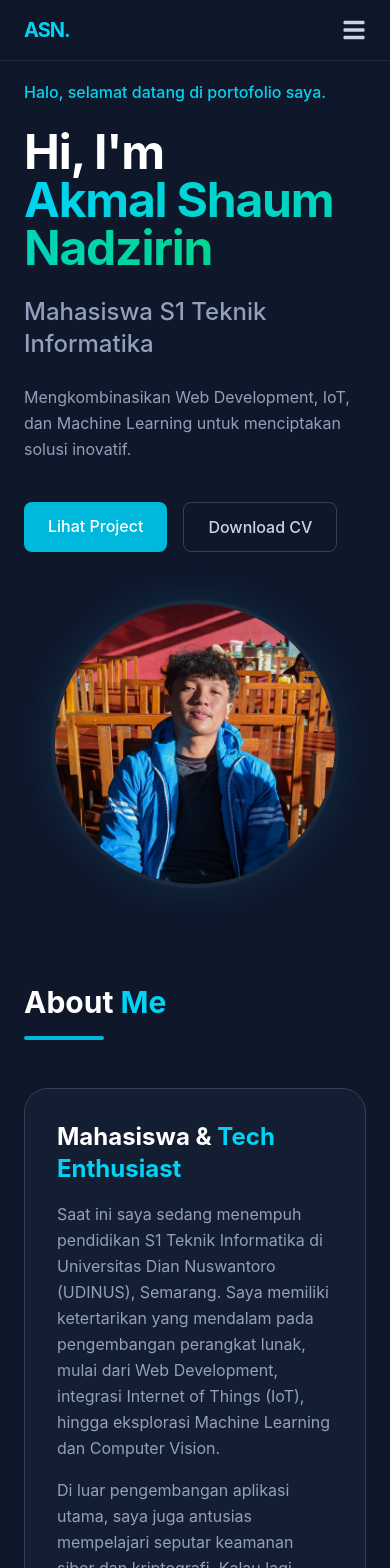
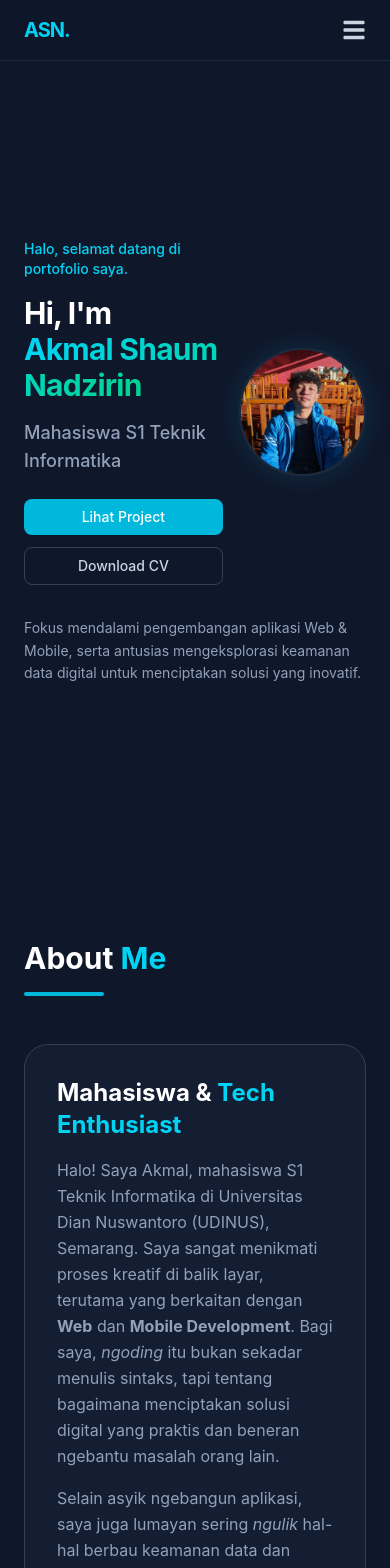
Before and after one commit to Nadzirin26/portofolio-web, a React (Vite) app: page / in a window 390 px wide. Shown: the top 1568 px of the page. Built offline with nearby package versions, Linux system fonts and the light colour scheme.

Commit message:
Update tampilan Hero, Navbar HP, dan Sinkronisasi Data

```diff
--- a/public/cv-premium.html
+++ b/public/cv-premium.html
@@ -123,20 +123,24 @@
             <h2><i class="fas fa-users"></i> Organisasi</h2>
             <div class="edu-item">
                 <h3>UKM Bulutangkis UDINUS</h3>
-                <p>Anggota Aktif</p>
+                <p>Sebagai Koor Divisi Kepelatihan</p>
+                <p>Anggota Aktif Periode 2024 - 2026</p>
             </div>
 
             <h2><i class="fas fa-calendar-check"></i> Event Kampus</h2>
             <div class="edu-item">
                 <h3>Dinus Badminton Cup 8</h3>
+                <p>Sebagai Divisi Acara</p>
                 <p>7 - 8 Februari 2026</p>
             </div>
             <div class="edu-item">
                 <h3>KKN Aktivis 2025</h3>
+                <p>Sebagai Divisi Dekdok</p>
                 <p>11 - 14 Juni 2025</p>
             </div>
             <div class="edu-item">
                 <h3>Dinus Badminton Cup 7</h3>
+                <p>Sebagai Divisi Sponsor</p>
                 <p>25 - 26 Januari 2025</p>
             </div>
         </div>
@@ -147,20 +151,18 @@
             <div class="header-role">Mobile & Web Developer</div>
 
             <p class="profile-text">
-                Saya adalah mahasiswa Teknik Informatika yang fokus mendalami dunia pengembangan aplikasi <i>Mobile</i> dan <i>Web Development</i>. Bagi saya, membangun aplikasi adalah tantangan seru untuk menciptakan sistem yang bener-bener membantu mempermudah bisnis kasir konvensional hingga platform komunitas digital. Selain senang ngulik integrasi arsitektur <i>frontend</i> dengan cloud database, saya juga tertarik pada topik pengamanan data digital.
+                Saya adalah mahasiswa Teknik Informatika yang fokus mendalami dunia pengembangan aplikasi <i>Mobile</i> dan <i>Web Development</i>. Bagi saya, membangun aplikasi adalah tantangan seru untuk menciptakan sistem yang bener-bener membantu mempermudah bisnis kasir konvensional hingga platform komunitas digital. Selain senang ngulik integrasi arsitektur <i>frontend</i> dengan cloud database dan tertarik pada topik pengamanan data digital, saya juga rutin bermain badminton untuk menjaga fisik dan pikiran tetap <i>fresh</i> di sela-sela kesibukan <i>ngoding</i>.
             </p>
-
-            <div class="section-title"><i class="fas fa-briefcase"></i> Proyek & Eksplorasi</div>
-
+            <div class="section-title"><i class="fas fa-briefcase"></i> Proyek & Eksplorasi Akademik</div>
             <div class="exp-item">
                 <div class="exp-header">
                     <div class="exp-title">Aplikasi Mobile POS: WarungKu</div>
                     <div class="exp-date">Capstone Project</div>
                 </div>
-                <div class="exp-company">Aplikasi Kasir & Manajemen Inventori Digital</div>
+                <div class="exp-company">Tugas Akhir Mata Kuliah Pemrograman Mobile</div>
                 <ul class="exp-desc">
-                    <li>Melihat pembukuan warung konvensional yang sering berantakan, saya ngebangun aplikasi Point of Sale (POS) berbasis mobile ini dari tahap perancangan skema database hingga integrasi fitur sistemnya.</li>
-                    <li>Ngerancang dua hak akses interaktif: Admin (untuk CRUD produk pakai barcode scanner, pencatatan stok in/out dengan bukti foto, dan grafik analitik) serta Guest (untuk checkout barang & bayar instan via QR Code).</li>
+                    <li>Sebagai pemenuhan Capstone Project, saya merancang dan membangun aplikasi kasir (POS) ini dari nol untuk tujuan digitalisasi pembukuan warung konvensional.</li>
+                    <li>Fokus pengerjaan meliputi perancangan skema database di Supabase hingga implementasi dua hak akses (Admin & Guest), lengkap dengan integrasi fitur scan barcode dan pembayaran via QR Code.</li>
                 </ul>
                 <div class="tech-stack">Stack: Flutter, Provider State Management, Supabase, PostgreSQL</div>
             </div>
@@ -168,12 +170,12 @@
             <div class="exp-item">
                 <div class="exp-header">
                     <div class="exp-title">Aplikasi Web: Project Fish It</div>
-                    <div class="exp-date">2026</div>
+                    <div class="exp-date">UAS Project (2026)</div>
                 </div>
-                <div class="exp-company">Prototipe Bisnis & Platform Komunitas</div>
+                <div class="exp-company">Tugas Ujian Akhir Semester (Pengembangan Web)</div>
                 <ul class="exp-desc">
-                    <li>Berawal dari susahnya nyari wadah diskusi dan jual-beli yang aman buat pecinta ikan hias, saya ngebangun platform web ini sebagai solusi marketplace mini berskala komunitas.</li>
-                    <li>Nggak cuma bikin forum interaktif, saya juga ngerancang alur sistem logistik pengiriman khusus hewan hidup agar transaksinya berjalan transparan dan aman.</li>
+                    <li>Project web ini saya kembangkan sebagai tugas UAS untuk menjawab studi kasus pembuatan wadah diskusi dan jual-beli yang aman bagi komunitas pecinta ikan hias.</li>
+                    <li>Selain mengoding fitur forum interaktif, saya juga ditantang untuk merancang purwarupa alur sistem logistik pengiriman khusus hewan hidup beserta analisis bisnisnya (SWOT).</li>
                 </ul>
                 <div class="tech-stack">Stack: React, Tailwind CSS, PHP (CodeIgniter 4)</div>
             </div>
@@ -181,12 +183,12 @@
             <div class="exp-item">
                 <div class="exp-header">
                     <div class="exp-title">Eksplorasi Keamanan: Kriptografi & Steganografi</div>
-                    <div class="exp-date">Proyek Kampus</div>
+                    <div class="exp-date">Proyek Mata Kuliah</div>
                 </div>
-                <div class="exp-company">Pengamanan Data Digital</div>
+                <div class="exp-company">Tugas Implementasi Keamanan Data</div>
                 <ul class="exp-desc">
-                    <li>Ngeksplorasi cara menyembunyikan pesan rahasia ke dalam gambar (Steganografi LSB) agar data sensitif tidak mudah bocor atau dimanipulasi orang asing.</li>
-                    <li>Biar keamanannya berlapis, sebelum disisipkan ke dalam pixel gambar, pesannya diacak terlebih dahulu menggunakan algoritma enkripsi matematika seperti RSA dan DES.</li>
+                    <li>Sebagai implementasi dari mata kuliah Kriptografi, saya membuat program berbasis Python untuk menyembunyikan pesan rahasia ke dalam piksel gambar (Steganografi LSB).</li>
+                    <li>Untuk memenuhi standar keamanan berlapis sesuai materi perkuliahan, pesan wajib diacak terlebih dahulu menggunakan algoritma enkripsi matematika seperti RSA dan DES sebelum disisipkan.</li>
                 </ul>
                 <div class="tech-stack">Stack: Python, RSA/DES Cryptography, LSB Steganography</div>
             </div>
--- a/src/sections/About.jsx
+++ b/src/sections/About.jsx
@@ -22,10 +22,10 @@ const About = () => {
         >
           <h3 className="text-2xl font-bold text-white mb-4">Mahasiswa & <span className="text-cyan-400">Tech Enthusiast</span></h3>
           <p className="text-slate-400 leading-relaxed mb-4">
-            Saat ini saya sedang menempuh pendidikan S1 Teknik Informatika di Universitas Dian Nuswantoro (UDINUS), Semarang. Saya memiliki ketertarikan yang mendalam pada pengembangan perangkat lunak, mulai dari Web Development, integrasi Internet of Things (IoT), hingga eksplorasi Machine Learning dan Computer Vision.
+            Halo! Saya Akmal, mahasiswa S1 Teknik Informatika di Universitas Dian Nuswantoro (UDINUS), Semarang. Saya sangat menikmati proses kreatif di balik layar, terutama yang berkaitan dengan <b>Web</b> dan <b>Mobile Development</b>. Bagi saya, <i>ngoding</i> itu bukan sekadar menulis sintaks, tapi tentang bagaimana menciptakan solusi digital yang praktis dan beneran ngebantu masalah orang lain.
           </p>
           <p className="text-slate-400 leading-relaxed">
-            Di luar pengembangan aplikasi utama, saya juga antusias mempelajari seputar keamanan siber dan kriptografi. Kalau lagi nggak di depan layar, saya biasanya menjaga fisik dan mental dengan aktif olahraga bulutangkis.
+            Selain asyik ngebangun aplikasi, saya juga lumayan sering <i>ngulik</i> hal-hal berbau keamanan data dan kriptografi. Nah, biar hidup nggak melulu dihabiskan menatap layar monitor, saya rutin meluangkan waktu buat aktif di UKM Bulutangkis. Intinya, harus ada keseimbangan antara ngasah logika dan jaga fisik!
           </p>
         </motion.div>
 
--- a/src/sections/Hero.jsx
+++ b/src/sections/Hero.jsx
@@ -4,14 +4,13 @@ import { motion } from 'framer-motion';
 import fotoProfil from '../assets/makan.jpeg'; // Pastikan nama file foto lu benar
 
 const Hero = () => {
-  // Variabel untuk mengatur animasi berurutan (stagger)
   const containerVariants = {
     hidden: { opacity: 0 },
     visible: {
       opacity: 1,
       transition: {
-        staggerChildren: 0.2, // Jarak waktu muncul antar elemen
-        delayChildren: 0.3,   // Jeda sebelum animasi pertama mulai
+        staggerChildren: 0.2,
+        delayChildren: 0.3,
       }
     }
   };
@@ -27,53 +26,56 @@ const Hero = () => {
 
   return (
     <section className="min-h-screen flex items-center pt-20">
-      <div className="w-full grid md:grid-cols-2 gap-12 items-center">
+      {/* Diubah jadi grid-cols-2 khusus di layar kecil (HP) dan disesuaikan gap-nya */}
+      <div className="w-full grid grid-cols-5 md:grid-cols-2 gap-4 md:gap-12 items-center">
 
-        {/* Kolom Kiri: Teks dengan Animasi Berurutan */}
+        {/* Kolom Kiri: Teks (Ambil 3 dari 5 porsi layar di HP, full 1 kolom di laptop) */}
         <motion.div
           variants={containerVariants}
           initial="hidden"
           animate="visible"
-          className="space-y-6"
+          className="col-span-3 md:col-span-1 space-y-4 md:space-y-6"
         >
-          <motion.p variants={itemVariants} className="text-cyan-400 font-medium">
+          <motion.p variants={itemVariants} className="text-cyan-400 font-medium text-sm md:text-base">
             Halo, selamat datang di portofolio saya.
           </motion.p>
-          <motion.h1 variants={itemVariants} className="text-5xl lg:text-7xl font-bold text-white tracking-tight">
+          <motion.h1 variants={itemVariants} className="text-3xl sm:text-5xl lg:text-7xl font-bold text-white tracking-tight">
             Hi, I'm <br />
             <span className="text-transparent bg-clip-text bg-gradient-to-r from-cyan-400 to-emerald-400">
               {personalInfo.name}
             </span>
           </motion.h1>
-          <motion.h2 variants={itemVariants} className="text-2xl text-slate-400 font-medium">
+          <motion.h2 variants={itemVariants} className="text-lg md:text-2xl text-slate-400 font-medium">
             {personalInfo.role}
           </motion.h2>
-          <motion.p variants={itemVariants} className="text-slate-400 leading-relaxed max-w-lg">
-            {personalInfo.tagline}
+
+          <motion.p variants={itemVariants} className="text-slate-400 text-xs md:text-base leading-relaxed max-w-lg hidden sm:block">
+            Fokus mendalami pengembangan aplikasi Web & Mobile, serta antusias mengeksplorasi keamanan data digital untuk menciptakan solusi yang inovatif.
           </motion.p>
 
-          <motion.div variants={itemVariants} className="flex gap-4 pt-4">
-            <a href="#projects" className="px-6 py-3 bg-cyan-500 hover:bg-cyan-600 text-white font-medium rounded-lg transition-colors">
+          <motion.div variants={itemVariants} className="flex flex-col sm:flex-row gap-3 pt-2 md:pt-4">
+            <a href="#projects" className="px-4 md:px-6 py-2 md:py-3 bg-cyan-500 hover:bg-cyan-600 text-white text-sm md:text-base font-medium rounded-lg transition-colors text-center">
               Lihat Project
             </a>
             <a
               href="/CV_Akmal_Shaum.pdf"
               download="CV_Akmal_Shaum_Nadzirin.pdf"
-              className="px-6 py-3 border border-slate-700 hover:border-cyan-400 text-slate-300 hover:text-cyan-400 font-medium rounded-lg transition-colors inline-flex items-center justify-center"
+              className="px-4 md:px-6 py-2 md:py-3 border border-slate-700 hover:border-cyan-400 text-slate-300 hover:text-cyan-400 text-sm md:text-base font-medium rounded-lg transition-colors flex items-center justify-center text-center"
             >
               Download CV
             </a>
           </motion.div>
         </motion.div>
 
-        {/* Kolom Kanan: Foto dengan Animasi Zoom & Spring */}
+        {/* Kolom Kanan: Foto (Ambil 2 dari 5 porsi layar di HP) */}
         <motion.div
           initial={{ opacity: 0, scale: 0.5, rotate: -10 }}
           animate={{ opacity: 1, scale: 1, rotate: 0 }}
           transition={{ duration: 0.8, delay: 0.5, type: "spring", stiffness: 60 }}
-          className="relative flex justify-center"
+          className="col-span-2 md:col-span-1 relative flex justify-end md:justify-center"
         >
-          <div className="w-72 h-72 md:w-96 md:h-96 rounded-full border-4 border-slate-800 shadow-[0_0_40px_rgba(6,182,212,0.15)] overflow-hidden relative group bg-slate-800">
+          {/* Ukuran foto diperkecil otomatis kalau di HP (w-32) biar muat bersandingan */}
+          <div className="w-32 h-32 sm:w-48 sm:h-48 md:w-96 md:h-96 rounded-full border-2 md:border-4 border-slate-800 shadow-[0_0_30px_rgba(6,182,212,0.15)] overflow-hidden relative group bg-slate-800">
              <img
                src={fotoProfil}
                alt={personalInfo.name}
@@ -83,6 +85,14 @@ const Hero = () => {
           </div>
         </motion.div>
 
+        {/* Deskripsi untuk HP ditaruh di bawah biar nggak sempit-sempitan di samping foto */}
+        <motion.p
+          initial={{ opacity: 0, y: 20 }} animate={{ opacity: 1, y: 0 }} transition={{ delay: 0.8 }}
+          className="col-span-5 text-slate-400 text-sm leading-relaxed block sm:hidden mt-4"
+        >
+            Fokus mendalami pengembangan aplikasi Web & Mobile, serta antusias mengeksplorasi keamanan data digital untuk menciptakan solusi yang inovatif.
+        </motion.p>
+
       </div>
     </section>
   );
```
Also changed, not shown: src/sections/Projects.jsx (+33 -2 lines).
